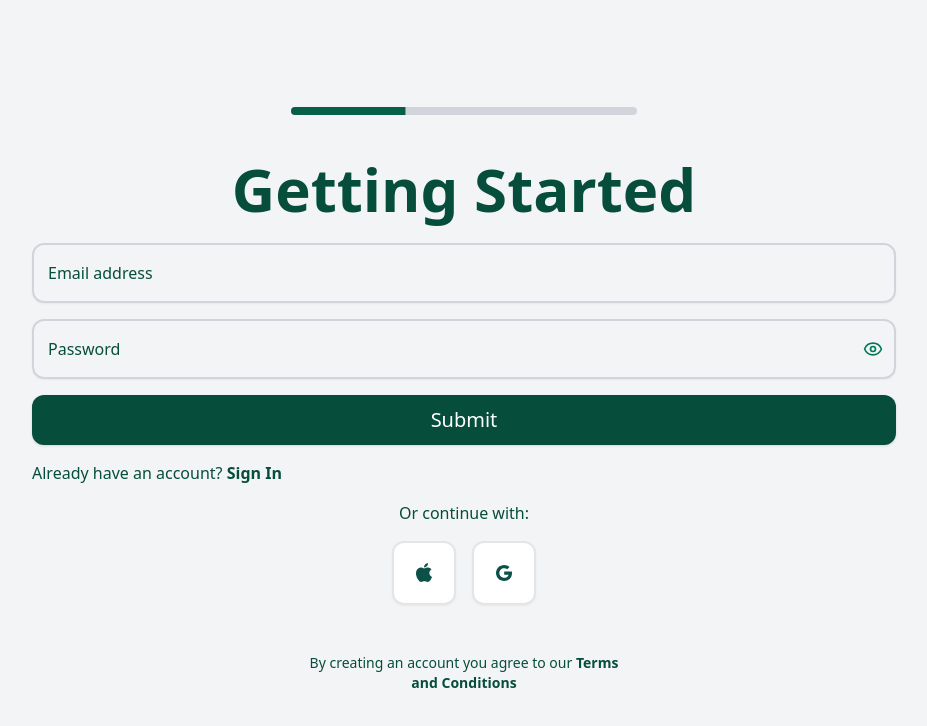
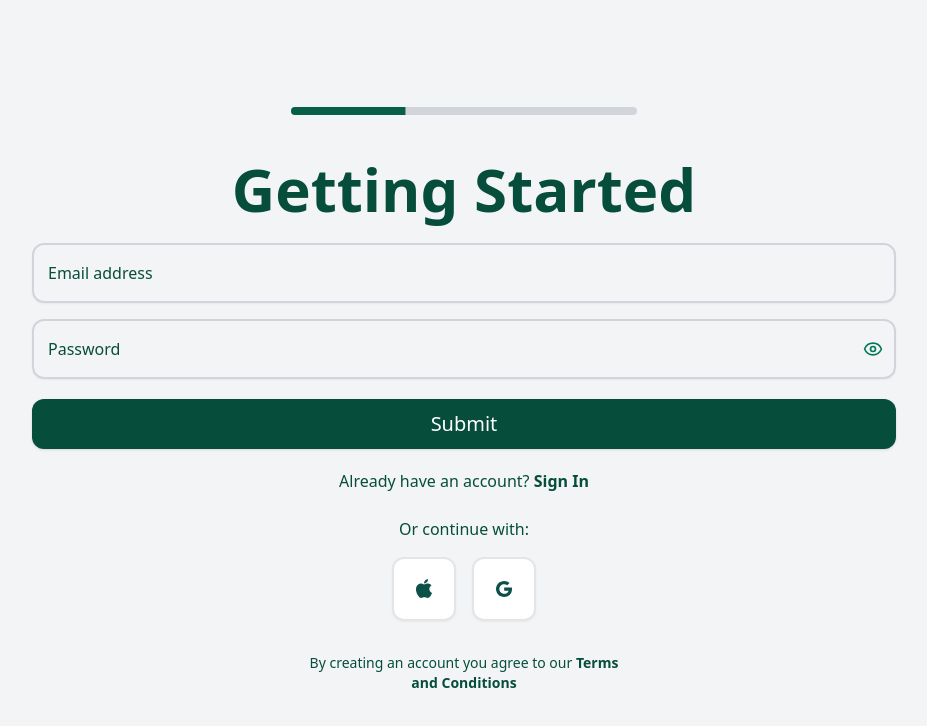
Before and after one commit to arijitf14/ecomm, a React (Vite) app: page /login in a window 1280 px wide. Shown: the top 726 px of the page, without its empty margins (176-1103 px from the left). Built offline with nearby package versions, Linux system fonts and the light colour scheme.

Commit message:
Final Login fixes

```diff
--- a/src/pages/Login/index.tsx
+++ b/src/pages/Login/index.tsx
@@ -70,7 +70,7 @@ const Login = () => {
             errors,
             touched,
           }) => (
-            <form className="w-full space-y-4" onSubmit={handleSubmit}>
+            <form className="w-full" onSubmit={handleSubmit}>
               <div className="w-full space-y-4">
                 <div>
                   {/* Email */}
@@ -185,17 +185,19 @@ const Login = () => {
               <Button
                 // onClick={handleSubmit}
                 type="submit"
-                className="w-full bg-emerald-900 hover:bg-emerald-800 text-white text-base sm:text-lg md:text-xl py-6 rounded-xl"
+                className="w-full bg-emerald-900 mt-5 hover:bg-emerald-800 text-white text-base sm:text-lg md:text-xl py-6 rounded-xl"
               >
                 Submit
               </Button>
               {/* Already have account */}
+              <div className="flex flex-row items-center justify-center mt-5">
                 <p className="text-sm sm:text-base text-emerald-900">
                   Already have an account?{" "}
                   <span className="font-semibold text-emerald-900 cursor-pointer">
                     Sign In
                   </span>
                 </p>
+              </div>
 
               {/* Or continue */}
               <div className="flex flex-col items-center gap-4 mt-6">
```
Lines whose indentation alone changed are shown as unchanged.
